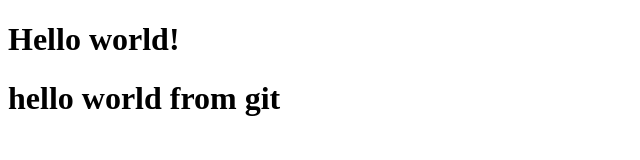
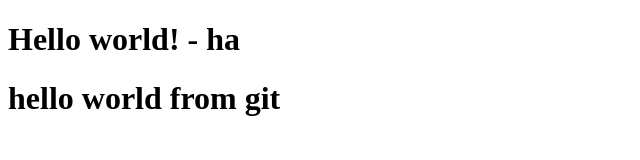
Before and after one commit to osmarghyadeep/training_demo, a plain HTML site: page index.html in a window 1280 px wide. Shown: the full height of the page, 0-640 px from the left. Drawn offline with Linux system fonts and the light colour scheme.

Commit message:
updated the index.html - with "ha"
updated the index.html - with "ha"

```diff
--- a/index.html
+++ b/index.html
@@ -9,7 +9,7 @@
     </head>
 
     <body>
-        <h1>Hello world!</h1>
+        <h1>Hello world! - ha</h1>
         <h1>hello world from git</h1>
     </body>
 
```
